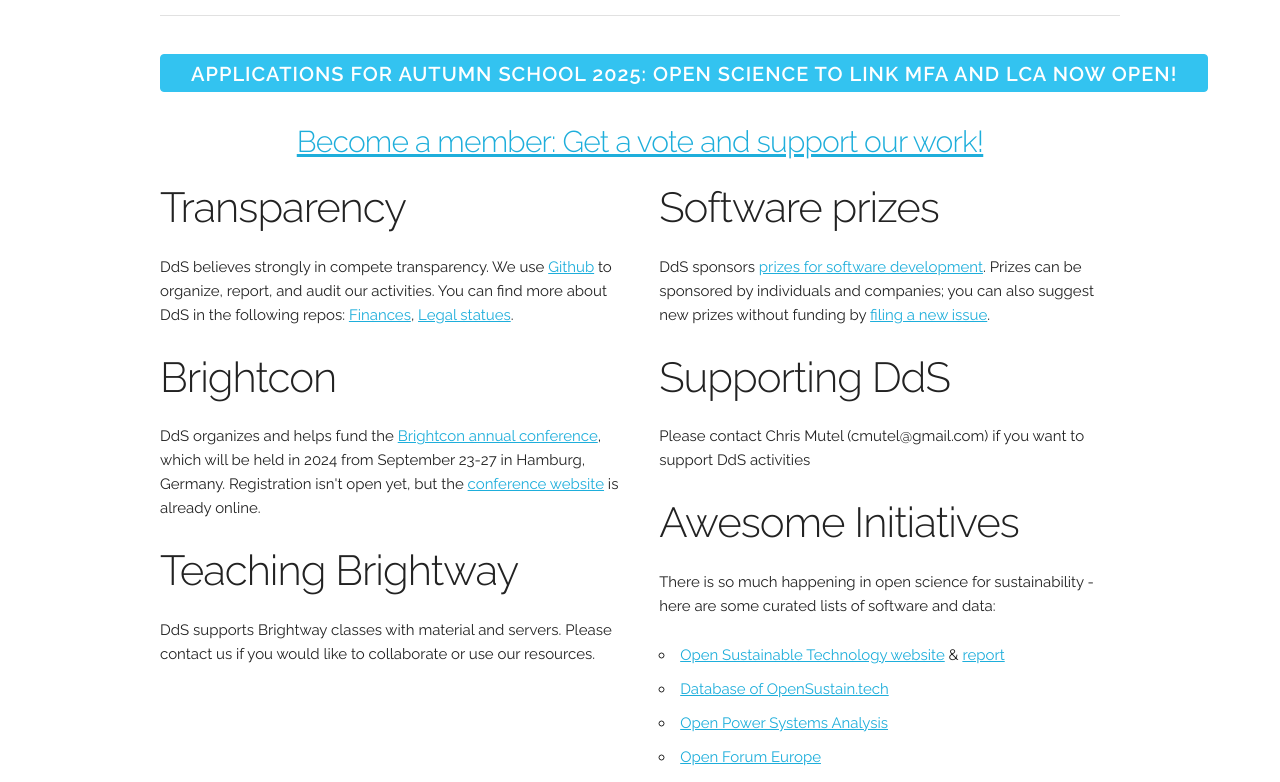
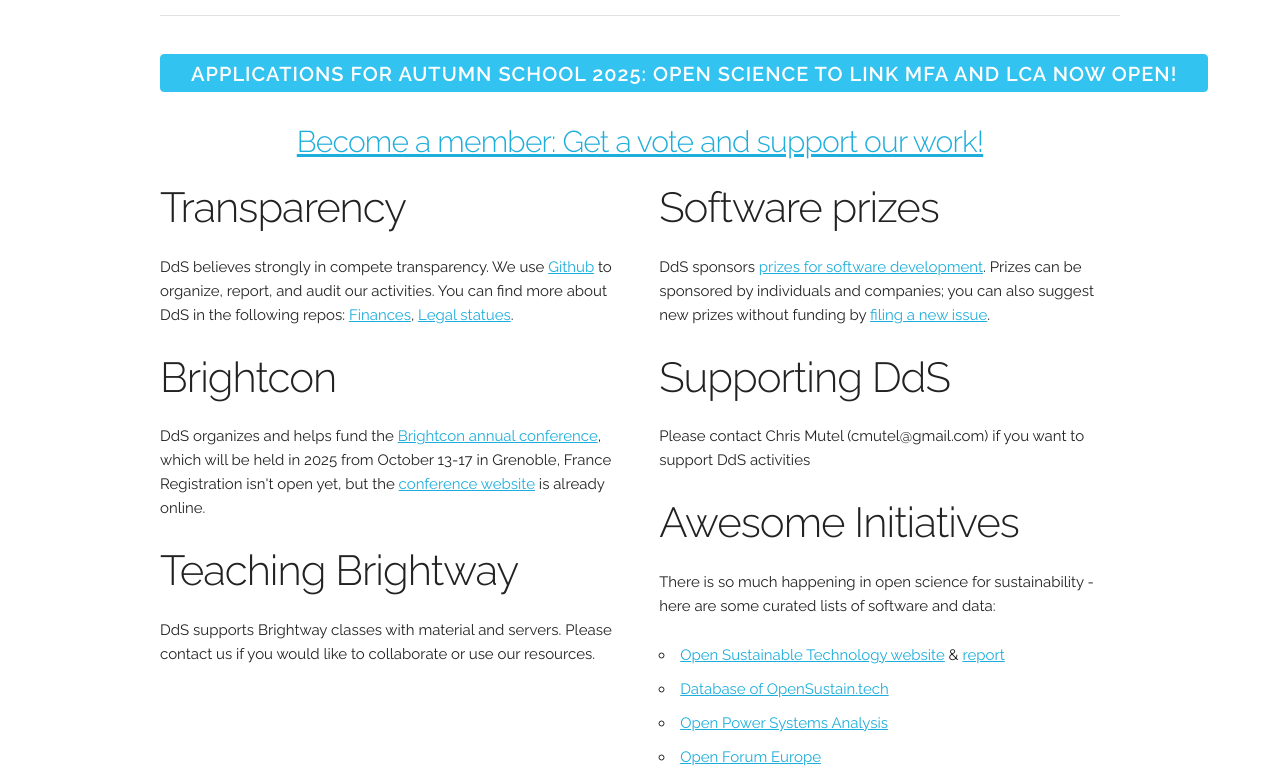
Before and after one commit to Depart-de-Sentier/Depart-de-Sentier.github.io, a plain HTML site: page index.html in a window 1280 px wide. Shown: the part 315-1097 px from the top of the page. Drawn offline with Linux system fonts and the light colour scheme.

Commit message:
Update index.html
update brightcon dates / info

```diff
--- a/index.html
+++ b/index.html
@@ -48,7 +48,7 @@
         <h2>Transparency</h2>
         <p>DdS believes strongly in compete transparency. We use <a href="https://github.com/Depart-de-Sentier">Github</a> to organize, report, and audit our activities. You can find more about DdS in the following repos: <a href="https://github.com/Depart-de-Sentier/Financial">Finances</a>, <a href="https://github.com/Depart-de-Sentier/Legal">Legal statues</a>.</p>
         <h2>Brightcon</h2>
-        <p>DdS organizes and helps fund the <a href="https://brightcon.link/">Brightcon annual conference</a>, which will be held in 2024 from September 23-27 in Hamburg, Germany. Registration isn't open yet, but the <a href="https://2024.brightcon.link/">conference website</a> is already online.</p>
+        <p>DdS organizes and helps fund the <a href="https://brightcon.link/">Brightcon annual conference</a>, which will be held in 2025 from October 13-17 in Grenoble, France Registration isn't open yet, but the <a href="https://2025.brightcon.link/">conference website</a> is already online.</p>
         <h2>Teaching Brightway</h2>
         <p>DdS supports Brightway classes with material and servers. Please contact us if you would like to collaborate or use our resources.</p>
       </div>
```
